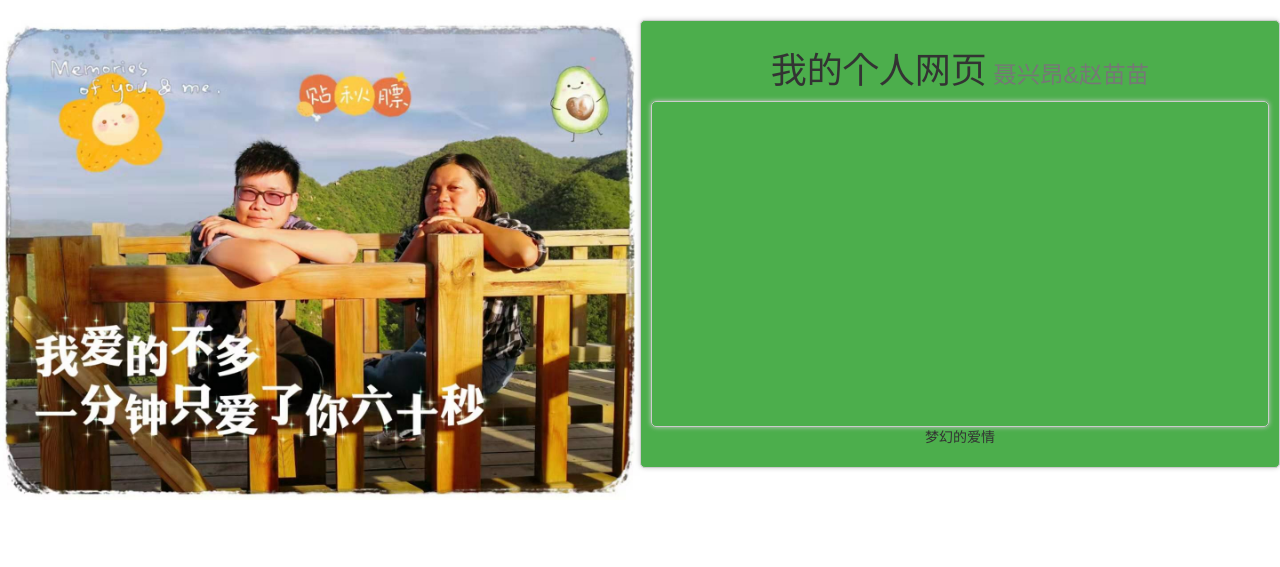
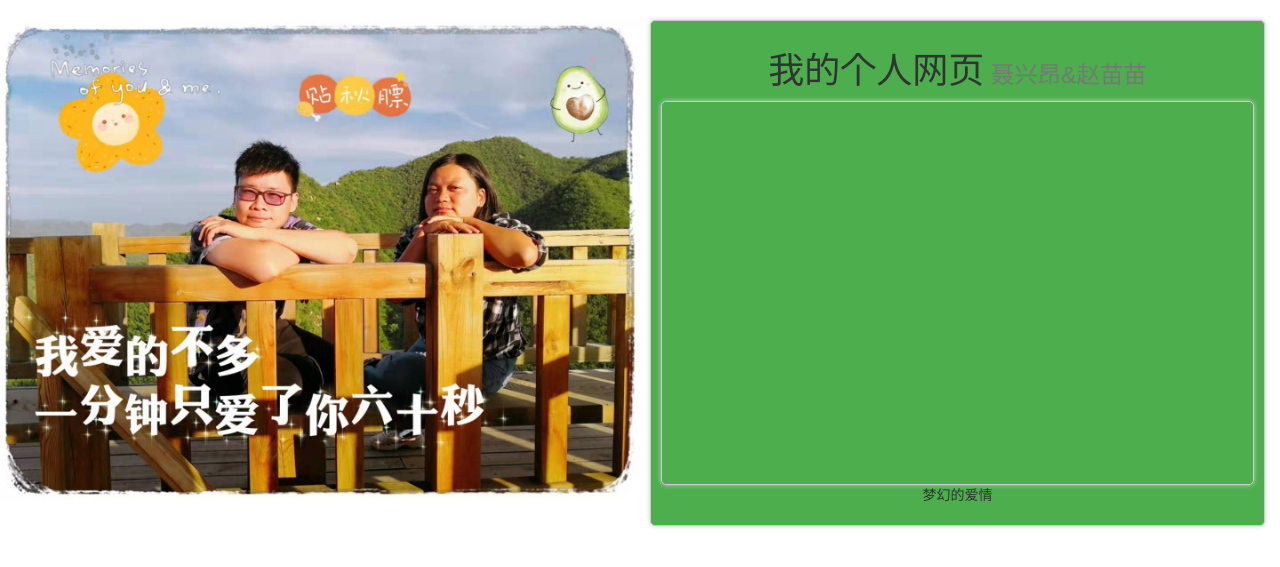
Before and after one commit to niexingang123/persionalWeb, a Django app: page / in a window 1280 px wide. Shown: the part 50-617 px from the top of the page. Run offline with Django 3.2, Linux system fonts and the light colour scheme; some libraries are stand-ins or nearby versions.

Commit message:
首页适配

```diff
--- a/static/css/gupiao.css
+++ b/static/css/gupiao.css
@@ -7,5 +7,9 @@
         height: 400px;
         display: inline-block;
         margin-left: 10px;
-        background-color: gold
+        background-color: gold;
+        padding: 10px;
+        border: 1px solid #cccccc;
+        box-shadow: 0 0 5px #cccccc;
+        border-radius: 5px;
     }
--- a/static/css/index.css
+++ b/static/css/index.css
@@ -4,14 +4,14 @@
     }
 #main{
         margin:0 auto;
-        height: auto;
+        height: 500px;
     }
 #image {
-        display: inline-block;
+        display: inline-block!important;
         float: left;
     }
 #box {
-        padding-right: 10px;
+        margin-left: 10px;
         display: inline-block;
         float: left;
         background-color: #4cae4c;
--- a/static/js/index.js
+++ b/static/js/index.js
@@ -5,15 +5,15 @@ window.onload = function() {
 	var public_height = 'height:' + broser_width * 0.75 / 2 + 'px;';
 	var image = document.getElementById('image');
 	image.style.cssText = 'width:' + broser_width/2 + 'px;';
-	image.style.cssText = 'height:' + broser_width * 0.75 / 2 + 'px;';
+	image.style.cssText = public_height;
 	var img = document.getElementById('img');
 	img.style.cssText = 'width:' + broser_width/2 + 'px;';
-	img.style.cssText = 'height:' + broser_width * 0.75 / 2 + 'px;';
+	img.style.cssText = public_height;
 	var box = document.getElementById('box');
-	box.style.cssText = 'height:' + broser_width * 0.75 / 2 + 'px;';
-	box.style.cssText = 'width:' + broser_width / 2 + 'px;';
+	box.style.cssText = public_height;
+	box.style.cssText = 'width:' + (broser_width-50) / 2 + 'px;';
 	var earth = document.getElementById('earth');
-	earth.style.cssText = 'height:' + broser_width * 0.75 * 0.68 / 2 + 'px;';
+	earth.style.cssText = 'height:' + broser_width * 0.6 / 2 + 'px;';
 //画地球仪
 	var dom = document.getElementById("earth");
 	var myChart = echarts.init(dom);
```
